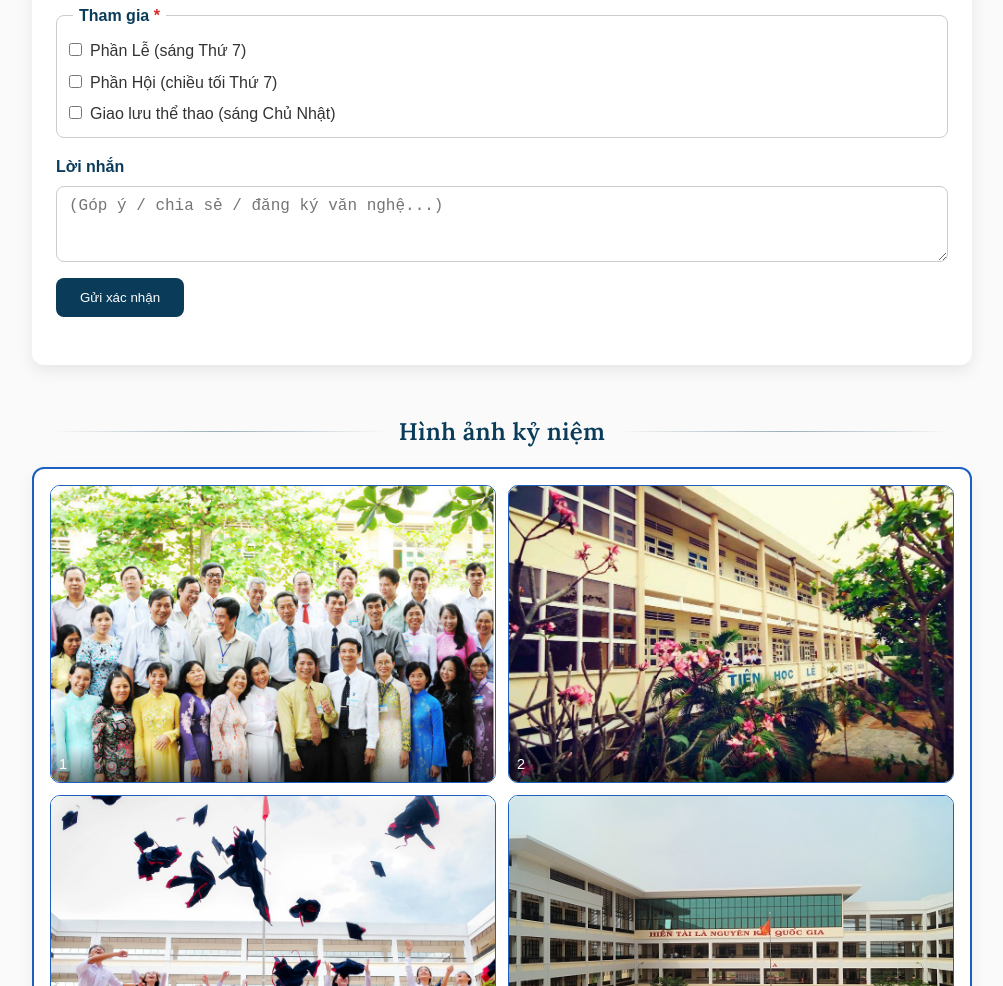
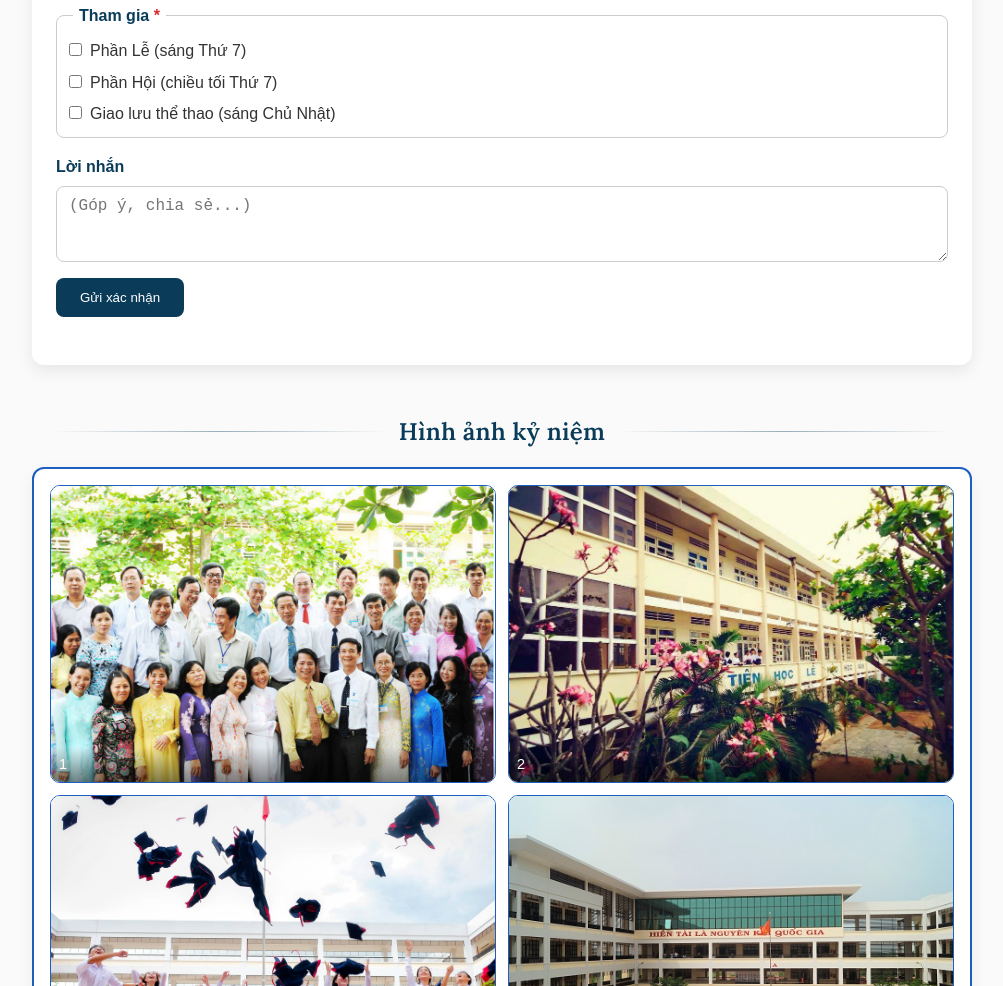
Before and after one commit to luanbk95/ctg-30th, a website: page public/index.html in a window 1280 px wide. Shown: the part 3794-4780 px from the top of the page, without its empty margins (138-1141 px from the left). Drawn offline with Linux system fonts and the light colour scheme; no server answers.

Commit message:
remove register show

```diff
--- a/public/index.html
+++ b/public/index.html
@@ -214,7 +214,7 @@
         <div class="form-row">
           <div class="form-group full">
             <label for="message">Lời nhắn</label>
-            <textarea id="message" name="message" rows="3" placeholder="(Góp ý / chia sẻ / đăng ký văn nghệ...)"></textarea>
+            <textarea id="message" name="message" rows="3" placeholder="(Góp ý, chia sẻ...)"></textarea>
           </div>
         </div>
 
```
